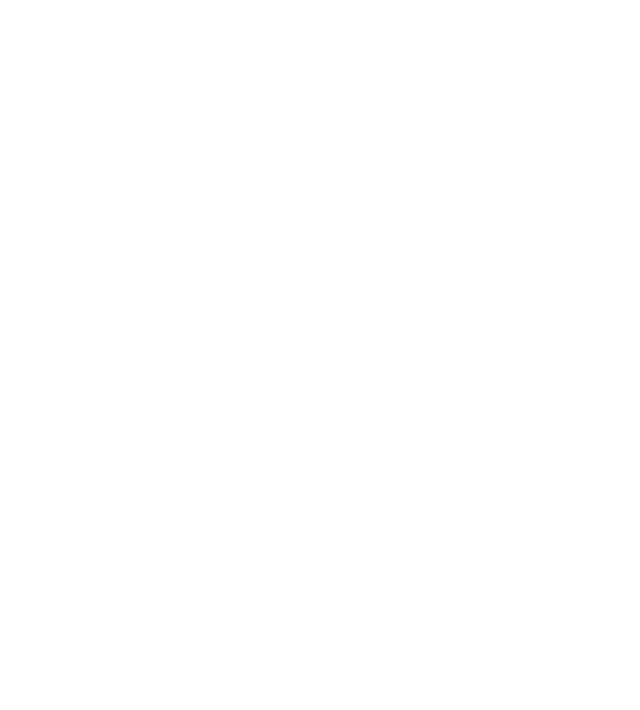
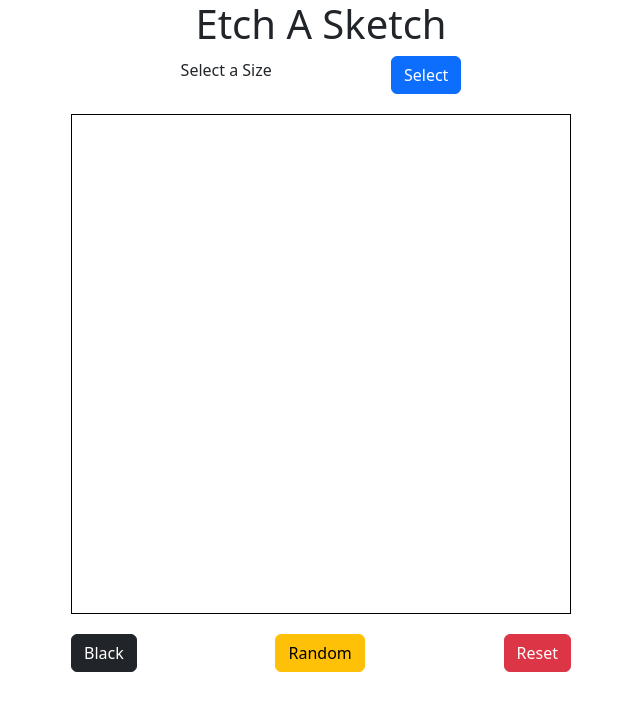
Before and after one commit to nehalPenn/etch-a-sketch, a plain HTML site: page index.html in a window 1280 px wide. Shown: the whole page, without its empty margins (319-959 px from the left). Drawn offline with nearby package versions, Linux system fonts and the light colour scheme.

Commit message:
adding some styling

```diff
--- a/index.html
+++ b/index.html
@@ -5,9 +5,21 @@
     <meta http-equiv="X-UA-Compatible" content="IE=edge">
     <meta name="viewport" content="width=device-width, initial-scale=1.0">
     <title>Etch-A-Sketch</title>
+    <link rel="stylesheet" href="styles.css">
+    <link rel="stylesheet" href="https://cdn.jsdelivr.net/npm/bootstrap@5.3.2/dist/css/bootstrap.min.css" rel="stylesheet" integrity="sha384-T3c6CoIi6uLrA9TneNEoa7RxnatzjcDSCmG1MXxSR1GAsXEV/Dwwykc2MPK8M2HN" crossorigin="anonymous">
     <script src="main.js"></script>
 </head>
 <body>
-
+    <h1> Etch A Sketch </h1>
+    <div class="header">
+        <h6> Select a Size </h6>
+        <button class="btn btn-primary" id="popup"> Select </button>
+    </div>
+    <div class="board"></div>
+    <div class="footer">
+        <button class="btn btn-dark">Black</button>
+        <button class="btn btn-warning">Random</button>
+        <button class="btn btn-danger">Reset</button>
+    </div>
 </body>
 </html>
--- a/styles.css
+++ b/styles.css
@@ -0,0 +1,30 @@
+body {
+    display: flex;
+    justify-content: center;
+    align-items: center;
+    flex-direction: column;
+}
+
+.header {
+    display: flex;
+    justify-content: space-around;
+    flex-direction: row;
+    align-items: center;
+    width: 400px;
+    margin-bottom: 20px;
+}
+
+.footer {
+    display: flex;
+    flex-direction: row;
+    justify-content: space-between;
+    width: 500px;
+    margin-top: 20px;
+}
+
+.board {
+    width: 500px;
+    height: 500px;
+    display: grid;
+    border: 1px solid black;
+}
```
